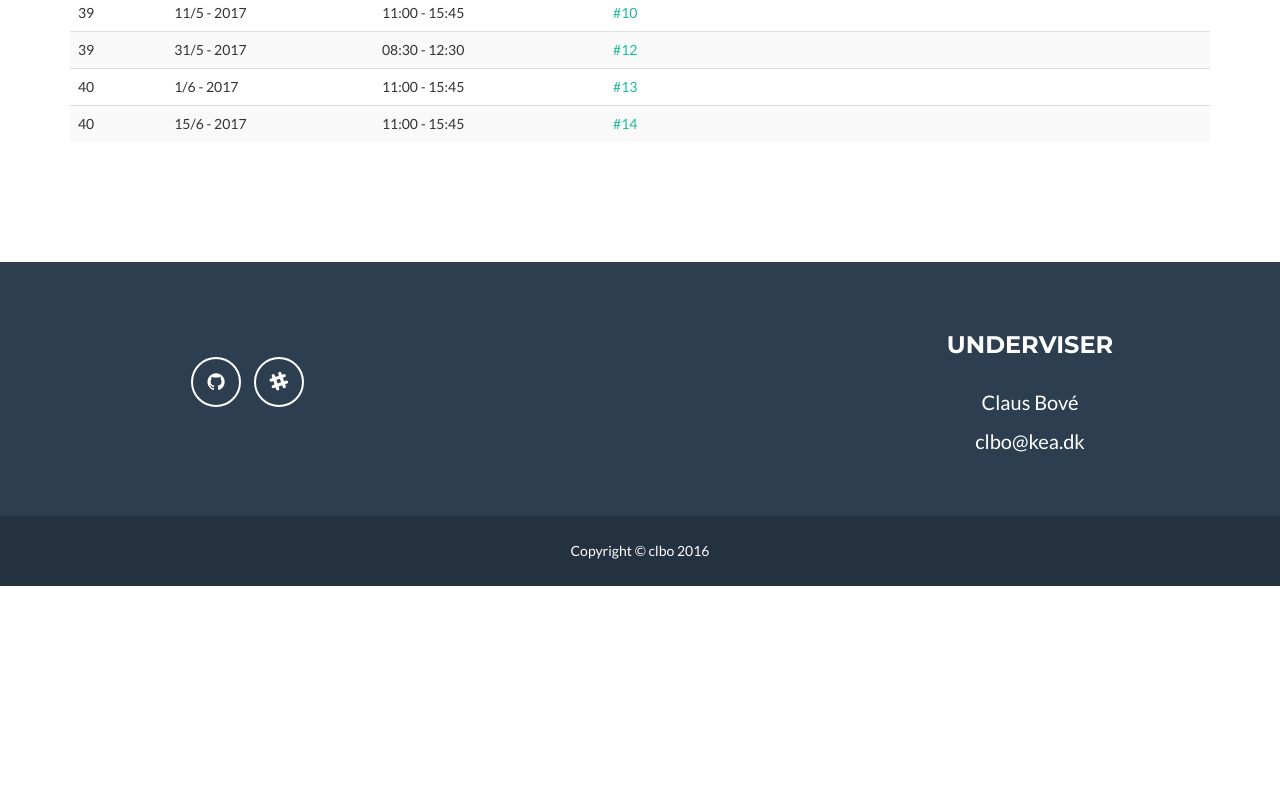
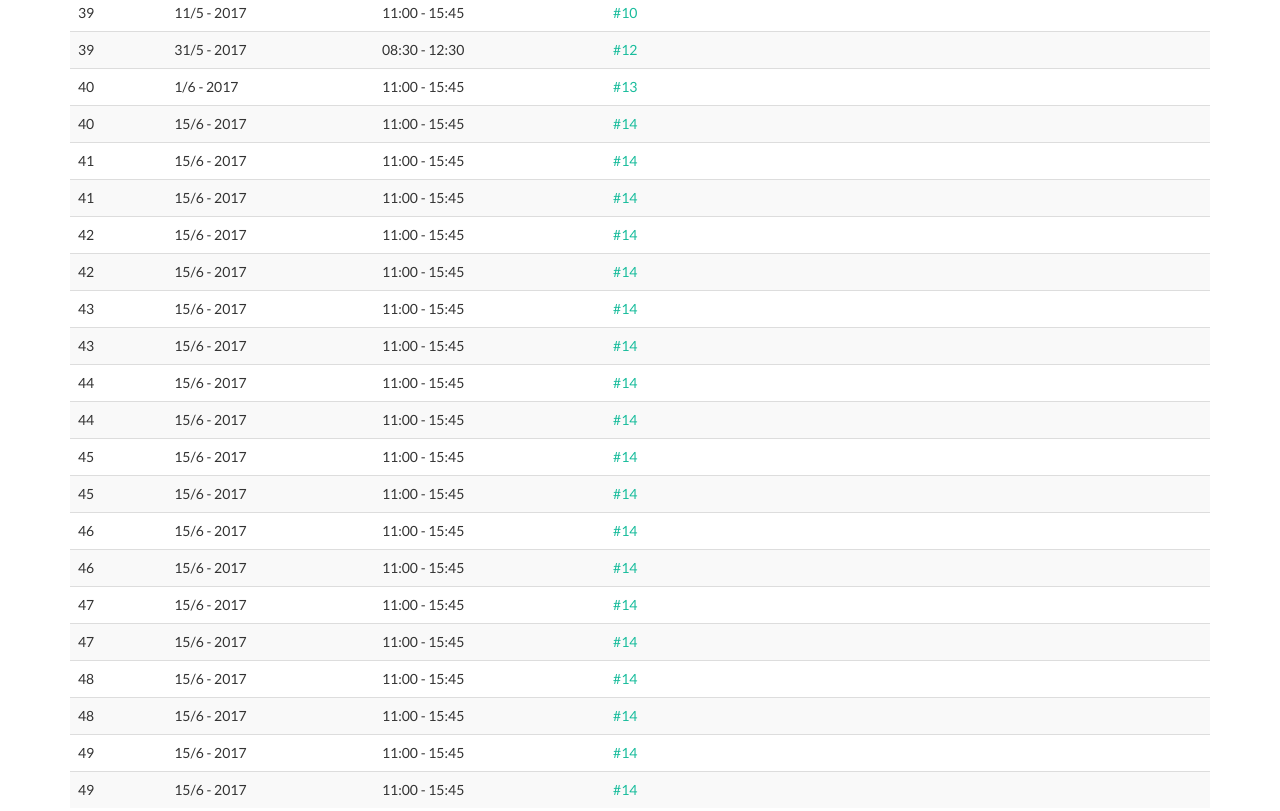
Before and after one commit to dat17v1/dat17v1.github.io, a plain HTML site: page index.html in a window 1280 px wide. Shown: the part 513-1324 px from the top of the page. Before the commit the page ends 1099 px from the top, so only its background shows below. Drawn offline with nearby package versions, Linux system fonts and the light colour scheme.

Commit message:
Update index.html

```diff
--- a/index.html
+++ b/index.html
@@ -185,7 +185,132 @@
                     <td><a href="">#14</a></td>
                     <td><a href=""></a></td>
                 </tr>
-
+                <tr>
+                    <td>41</td>
+                    <td>15/6 - 2017</td>
+                    <td>11:00 - 15:45</td>
+                    <td><a href="">#14</a></td>
+                    <td><a href=""></a></td>
+                </tr>
+                                <tr>
+                    <td>41</td>
+                    <td>15/6 - 2017</td>
+                    <td>11:00 - 15:45</td>
+                    <td><a href="">#14</a></td>
+                    <td><a href=""></a></td>
+                </tr>
+                                <tr>
+                    <td>42</td>
+                    <td>15/6 - 2017</td>
+                    <td>11:00 - 15:45</td>
+                    <td><a href="">#14</a></td>
+                    <td><a href=""></a></td>
+                </tr>
+                                <tr>
+                    <td>42</td>
+                    <td>15/6 - 2017</td>
+                    <td>11:00 - 15:45</td>
+                    <td><a href="">#14</a></td>
+                    <td><a href=""></a></td>
+                </tr>
+                                <tr>
+                    <td>43</td>
+                    <td>15/6 - 2017</td>
+                    <td>11:00 - 15:45</td>
+                    <td><a href="">#14</a></td>
+                    <td><a href=""></a></td>
+                </tr>
+                                <tr>
+                    <td>43</td>
+                    <td>15/6 - 2017</td>
+                    <td>11:00 - 15:45</td>
+                    <td><a href="">#14</a></td>
+                    <td><a href=""></a></td>
+                </tr>
+                                <tr>
+                    <td>44</td>
+                    <td>15/6 - 2017</td>
+                    <td>11:00 - 15:45</td>
+                    <td><a href="">#14</a></td>
+                    <td><a href=""></a></td>
+                </tr>
+                                <tr>
+                    <td>44</td>
+                    <td>15/6 - 2017</td>
+                    <td>11:00 - 15:45</td>
+                    <td><a href="">#14</a></td>
+                    <td><a href=""></a></td>
+                </tr>
+                                <tr>
+                    <td>45</td>
+                    <td>15/6 - 2017</td>
+                    <td>11:00 - 15:45</td>
+                    <td><a href="">#14</a></td>
+                    <td><a href=""></a></td>
+                </tr>
+                                <tr>
+                    <td>45</td>
+                    <td>15/6 - 2017</td>
+                    <td>11:00 - 15:45</td>
+                    <td><a href="">#14</a></td>
+                    <td><a href=""></a></td>
+                </tr>
+                                <tr>
+                    <td>46</td>
+                    <td>15/6 - 2017</td>
+                    <td>11:00 - 15:45</td>
+                    <td><a href="">#14</a></td>
+                    <td><a href=""></a></td>
+                </tr>
+                                <tr>
+                    <td>46</td>
+                    <td>15/6 - 2017</td>
+                    <td>11:00 - 15:45</td>
+                    <td><a href="">#14</a></td>
+                    <td><a href=""></a></td>
+                </tr>
+                                <tr>
+                    <td>47</td>
+                    <td>15/6 - 2017</td>
+                    <td>11:00 - 15:45</td>
+                    <td><a href="">#14</a></td>
+                    <td><a href=""></a></td>
+                </tr>
+                                <tr>
+                    <td>47</td>
+                    <td>15/6 - 2017</td>
+                    <td>11:00 - 15:45</td>
+                    <td><a href="">#14</a></td>
+                    <td><a href=""></a></td>
+                </tr>
+                                <tr>
+                    <td>48</td>
+                    <td>15/6 - 2017</td>
+                    <td>11:00 - 15:45</td>
+                    <td><a href="">#14</a></td>
+                    <td><a href=""></a></td>
+                </tr>
+                                <tr>
+                    <td>48</td>
+                    <td>15/6 - 2017</td>
+                    <td>11:00 - 15:45</td>
+                    <td><a href="">#14</a></td>
+                    <td><a href=""></a></td>
+                </tr>
+                                <tr>
+                    <td>49</td>
+                    <td>15/6 - 2017</td>
+                    <td>11:00 - 15:45</td>
+                    <td><a href="">#14</a></td>
+                    <td><a href=""></a></td>
+                </tr>
+                                <tr>
+                    <td>49</td>
+                    <td>15/6 - 2017</td>
+                    <td>11:00 - 15:45</td>
+                    <td><a href="">#14</a></td>
+                    <td><a href=""></a></td>
+                </tr>
             </table>
         </div>
     </section>
```
